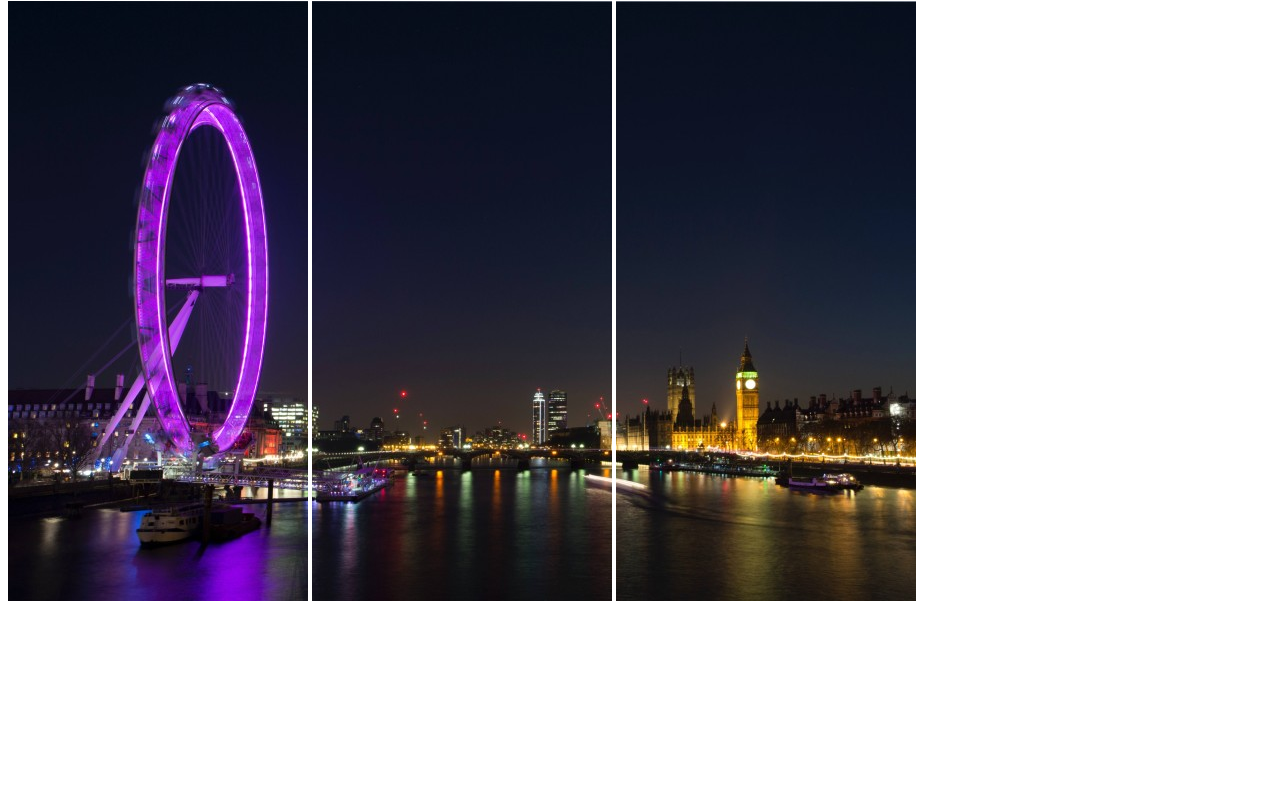
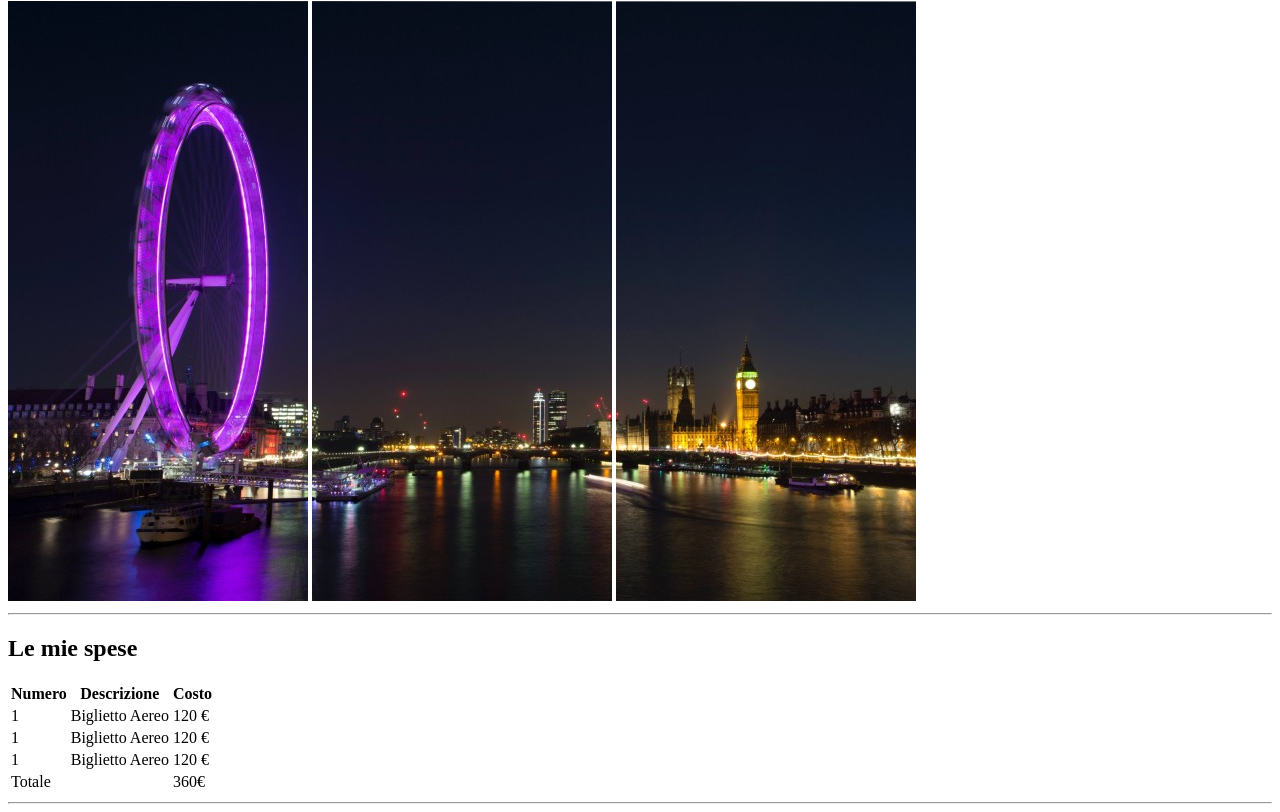
Before and after one commit to ColluraV/html-london-trip, a plain HTML site: page index.html in a window 1280 px wide. Shown: the part 79-891 px from the top of the page. Before the commit the page ends 800 px from the top, so only its background shows below. Drawn offline with Linux system fonts and the light colour scheme.

Commit message:
aggiunte spese

```diff
--- a/index.html
+++ b/index.html
@@ -9,7 +9,53 @@
             <img src="img/pexels-bill-emrich-230794-0.jpg" alt="canvas_left">
             <img src="img/pexels-bill-emrich-230794-1.jpg" alt="canvas_center">
             <img src="img/pexels-bill-emrich-230794-2.jpg" alt="canvas_right">
+            <hr>
         </header>
+
+        <main>
+            <div>
+                <h2> Le mie spese </h2>
+
+                <!-- tabella spese-->
+                <table>
+                    <thead>
+                        <tr>
+                            <th> Numero</th>
+                            <th> Descrizione </th>
+                            <th> Costo </th>
+                        </tr>
+                    </thead>
+
+                    <tbody>
+                        <tr>
+                            <td> 1</td>
+                            <td> Biglietto Aereo</td>
+                            <td> 120 € </td>
+                        </tr>
+                        <tr>
+                            <td> 1</td>
+                            <td> Biglietto Aereo</td>
+                            <td> 120 € </td>
+                        </tr>
+                        <tr>
+                            <td> 1</td>
+                            <td> Biglietto Aereo</td>
+                            <td> 120 € </td>
+                        </tr>
+                        <tr>
+                            <td> Totale </td>
+                            <td> </td>
+                            <td>360€</td>
+                        </tr>
+                    </tbody>
+                </table>
+                <hr>
+            </div>
+
+        </main>
+
     </body>
 
+
+
 </html>
```
